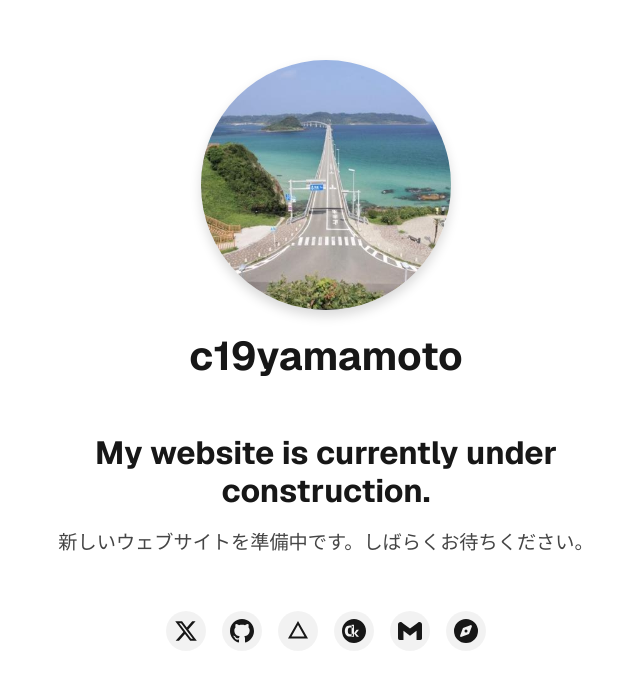
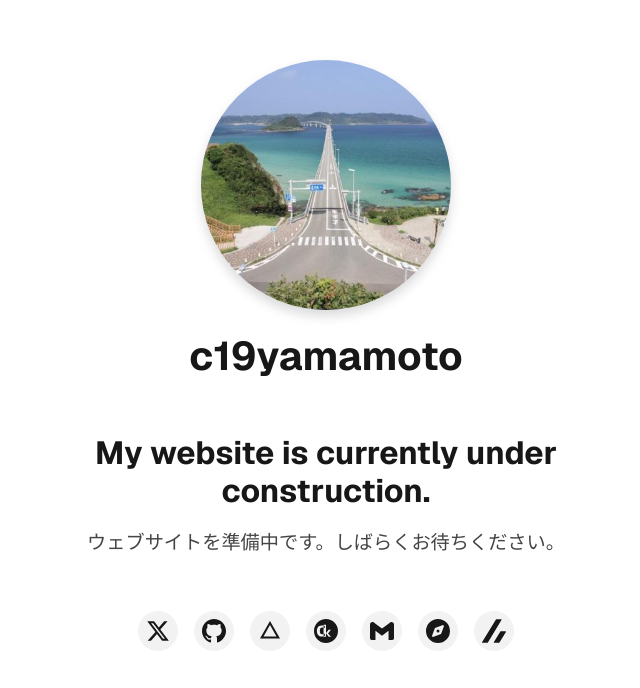
Before and after one commit to c19yamamoto/c19yamamoto.com, a Next.js app: page / in a window 1280 px wide. Shown: the part 104-792 px from the top of the page, without its empty margins (314-954 px from the left). Built offline with nearby package versions, Linux system fonts and the light colour scheme.

Commit message:
:recycle:refactor: リファクタ

```diff
--- a/src/components/SocialIcons.tsx
+++ b/src/components/SocialIcons.tsx
@@ -46,6 +46,13 @@
       <SocialLink href="https://connpass.com/user/c19yamamoto/" label="connpass">
         <FontAwesomeIcon icon={faCompass} width="24" height="24" />
       </SocialLink>
+
+      {/* Zenn */}
+      <SocialLink href="https://zenn.dev/shebang" label="Zenn">
+        <svg xmlns="http://www.w3.org/2000/svg" viewBox="0 0 24 24" fill="currentColor" width="24" height="24">
+          <path d="M.264 23.771h4.984c.264 0 .498-.147.645-.352L19.614.874c.176-.293-.029-.645-.381-.645h-4.72c-.235 0-.44.117-.557.323L.03 23.361c-.088.176.029.41.234.41zM17.445 23.419l6.479-10.408c.205-.323-.029-.733-.41-.733h-4.691c-.176 0-.352.088-.44.235l-6.655 10.643c-.176.264.029.616.352.616h4.779c.234-.001.468-.118.586-.353z"/>
+        </svg>
+      </SocialLink>
     </div>
   );
 };
--- a/src/components/UnderConstruction.tsx
+++ b/src/components/UnderConstruction.tsx
@@ -7,7 +7,7 @@
     <div className={styles.container}>
       <h1 className={styles.title}>My website is currently under construction.</h1>
       <p className={styles.message}>
-        新しいウェブサイトを準備中です。しばらくお待ちください。
+        ウェブサイトを準備中です。しばらくお待ちください。
       </p>
       <SocialIcons />
     </div>
```
